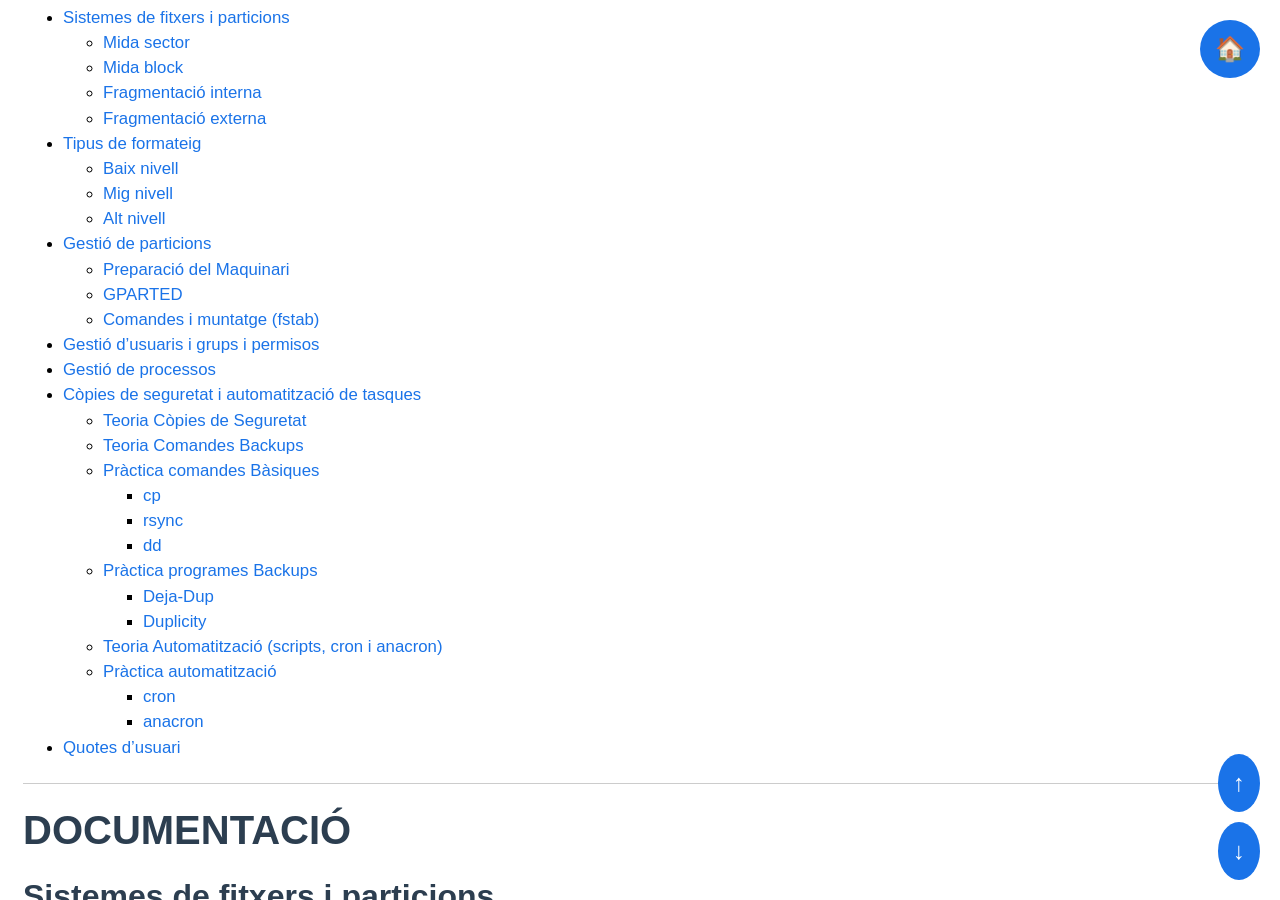
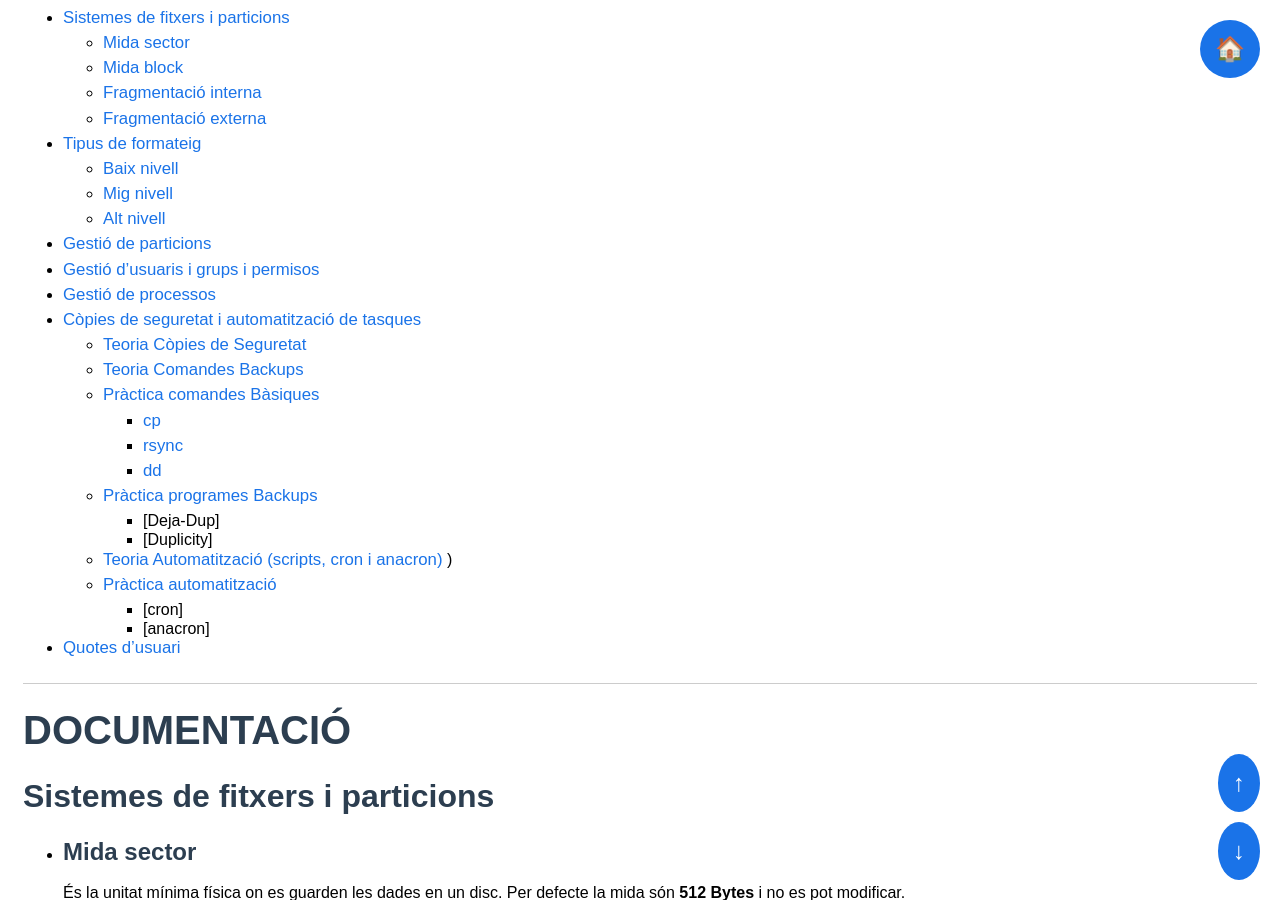
Before and after one commit to pauserra-IE/ISOPJ1, a Jekyll site: the page built from SP2/sp2.3.md, in a window 1280 px wide and 900 px high, scrolled down 204 px. Built offline with Jekyll 4.4.1, drawn with Linux system fonts in a browser that asks for light colours; some of the changed text lies outside the part shown.

Commit message:
Update sp2.3.md

```diff
--- a/SP2/sp2.3.md
+++ b/SP2/sp2.3.md
@@ -14,9 +14,6 @@ title: "Sprint 2: Instal·lació, Configuració de Programari de Base i Gestió
   - [Mig nivell](#mig-nivell)
   - [Alt nivell](#alt-nivell)
 - [Gestió de particions](#gestió-de-particions)
-  - [Preparació del Maquinari](#preparació-del-maquinari)
-  - [GPARTED](#gparted)
-  - [Comandes i muntatge (fstab)](#comandes-i-muntatge-fstab)
 - [Gestió d’usuaris i grups i permisos](#gestió-dusuaris-i-grups-i-permisos)
 - [Gestió de processos](#gestió-de-processos)
 - [Còpies de seguretat i automatització de tasques](#còpies-de-seguretat-i-automatització-de-tasques)
@@ -27,12 +24,13 @@ title: "Sprint 2: Instal·lació, Configuració de Programari de Base i Gestió
     - [rsync](#rsync)
     - [dd](#dd)
   - [Pràctica programes Backups](#pràctica-programes-backups)
-    - [Deja-Dup](#deja-dup)
-    - [Duplicity](#duplicity)
-  - [Teoria Automatització (scripts, cron i anacron)](#teoria-automatització-scripts-cron-i-anacron)
-  - [Pràctica automatització](#pràctica-automatització)
-    - [cron](#cron)
-    - [anacron](#anacron)
+    - [Deja-Dup]
+    - [Duplicity]
+  - [Teoria Automatització (scripts, cron i anacron)](#5.-Teoria-i-Pràctica-d'Automatització:-scripts,-Cron-i-Anacron)
+)
+  - [Pràctica automatització](#TASQUES-PRÀCTIQUES)
+    - [cron]
+    - [anacron]
 - [Quotes d’usuari](#quotes-dusuari)
 
 
@@ -83,9 +81,12 @@ title: "Sprint 2: Instal·lació, Configuració de Programari de Base i Gestió
   <img width="677" height="284" alt="image" src="https://github.com/user-attachments/assets/f3b3d86f-e394-4b08-aae0-a7be89890749" />
 
 - ### Tipus de formateig
-  - **Baix nivell:** Esborra arxius, sistema de fitxers i intenta arreglar sectors defectuosos físicament. Necessitem programes específics, no es pot fer des del S.O. convencional.
-  - **Mig nivell:** No esborra els arxius físicament (es poden recuperar), però si troba sectors defectuosos els arregla (format lent).
-  - **Alt nivell:** No esborra els arxius, només esborra la taula del sistema de fitxers. És molt ràpid però recuperable. Si troba sectors defectuosos els ignora (casella "formato rápido").
+- ### **Baix nivell:**
+  - Esborra arxius, sistema de fitxers i intenta arreglar sectors defectuosos físicament. Necessitem programes específics, no es pot fer des del S.O. convencional.
+- ### **Mig nivell:**
+  - No esborra els arxius físicament (es poden recuperar), però si troba sectors defectuosos els arregla (format lent).
+- ### **Alt nivell:**
+  - No esborra els arxius, només esborra la taula del sistema de fitxers. És molt ràpid però recuperable. Si troba sectors defectuosos els ignora (casella "formato rápido").
 
 - ### Gestió de particions
   Una partició és un tros físic del disc dur. Un volum és una capa d'abstracció que es posa damunt de les particions. Amb el GParted podem gestionar particions però no podem modificar la mida del bloc fàcilment un cop creada.
@@ -691,7 +692,7 @@ A la configuració de `/etc/anacrontab`, podem veure que les tasques diàries s'
 Finalment, en fer un **reboot** i esperar el temps de marge configurat, l'script s'executarà automàticament.
 <img width="416" height="189" alt="image" src="https://github.com/user-attachments/assets/fa1ab1d5-4420-4081-a15f-bac724a2a40c" />
 
-TASCA 2: Triar un programa i fer 3 tipus de copies de seguretat
+#### TASCA 2: Triar un programa i fer 3 tipus de copies de seguretat
 
 He tirat rsync per gestionar diferents tipus de còpies de seguretat. A continuació, resumeixo el procés seguit a les captures i la documentació corresponent per a cada mètode:
 
```
Also changed, not shown: other parts of SP2/sp2.3.md (+1 -1 lines).
